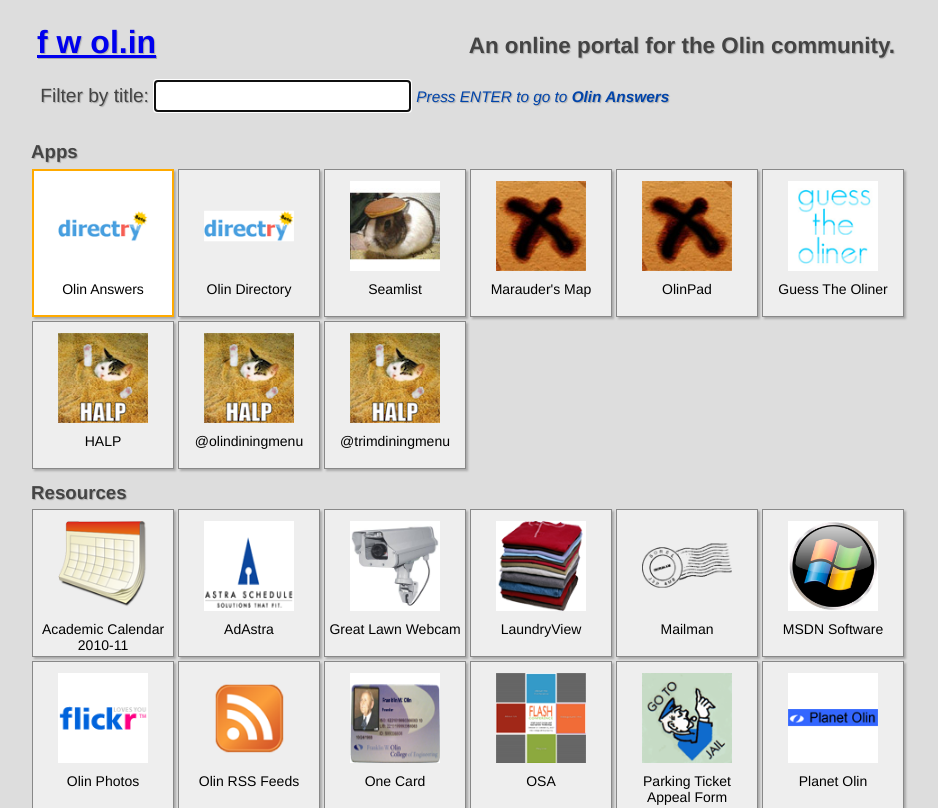
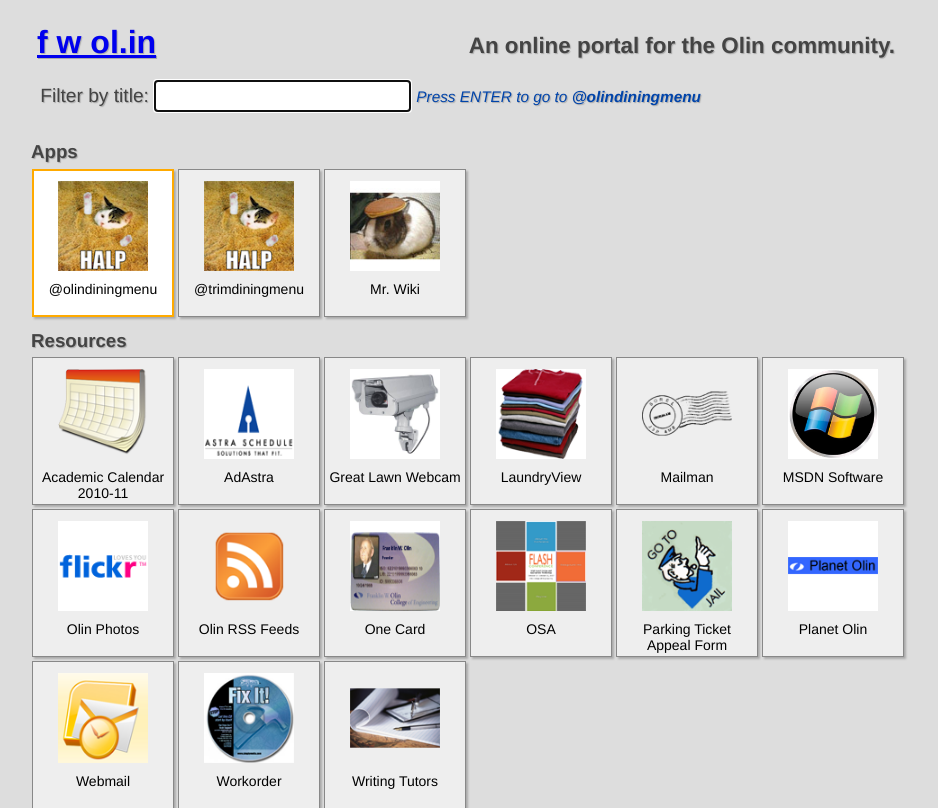
Before and after one commit to olin/fwolin, a Python web app: template templates/index.html in a window 1280 px wide. Shown: the top 808 px of the page, without its empty margins (174-1112 px from the left). Run offline with Jinja, Linux system fonts and the light colour scheme; the template is opened without the code that fills it, so the values that code supplies are empty; some libraries are stand-ins or nearby versions.

Commit message:
Update Cory's commits

```diff
--- a/templates/index.html
+++ b/templates/index.html
@@ -113,6 +113,10 @@
 <div id="app-list">
 
 <h2>Apps</h2>
+<p><a href="https://twitter.com/olindiningmenu" title="@olindiningmenu" target="_parent"><img src="images/halp.png"> @olindiningmenu</a></a>
+<p><a href="https://twitter.com/trimdiningmenu" title="@trimdiningmenu" target="_parent"><img src="images/halp.png"> @trimdiningmenu</a></a>
+<p><a href="http://mrwiki.olin.edu" title="Mr. Wiki" target="_parent"><img src="images/mrwiki.jpg"> Mr. Wiki</a></a>
+<!--
 <p><a href="http://answers.fwol.in/" title="Olin Answers" target="_parent"><img src="images/directry.png"> Olin Answers</a></a>
 <p><a href="http://directory.fwol.in/" title="Directory" target="_parent"><img src="images/directry.png"> Olin Directory</a></a>
 <p><a href="http://seamlist.fwol.in" title="Seamlist" target="_parent"><img src="images/mrwiki.jpg"> Seamlist</a></a>
@@ -120,9 +124,7 @@
 <p><a href="http://pad.fwol.in" title="OlinPad" target="_parent"><img src="images/map.jpg"> OlinPad</a></a>
 <p><a href="http://guesstheoliner.fwol.in" title="Guess the Oliner" target="_parent"><img src="images/guesstheoliner.png"> Guess The Oliner</a></a>
 <p><a href="http://halp.fwol.in/" title="HALP" target="_parent"><img src="images/halp.png"> HALP</a></a>
-<p><a href="https://twitter.com/olindiningmenu" title="@olindiningmenu" target="_parent"><img src="images/halp.png"> @olindiningmenu</a></a>
-<p><a href="https://twitter.com/trimdiningmenu" title="@trimdiningmenu" target="_parent"><img src="images/halp.png"> @trimdiningmenu</a></a>
-<!--<p><a href="http://mrwiki.olin.edu" title="Mr. Wiki" target="_parent"><img src="images/mrwiki.jpg"> Mr. Wiki</a></a> -->
+-->
 
 <h2>Resources</h2>
 <p><a href="http://www.olin.edu/student_life/calendars/calendar2010-11.aspx" title="Academic Calendar 2010-2011" target="_parent"><img src="images/academiccalendar.png"> Academic Calendar 2010-11</a></a>
@@ -135,10 +137,10 @@
 <p><a href="http://feeds.olin.edu" title="Olin RSS Feeds" target="_parent"><img src="images/feeds.png"> Olin RSS Feeds</a></a>
 <p><a href="http://onecard.olin.edu" title="One Card" target="_parent"><img src="images/onecard.png"> One Card</a></a>
 <p><a href="http://awesome.olin.edu" title="OSA" target="_parent"><img src="images/osa.png"> OSA</a></a>
-<p><a href="http://www3.babson.edu/offices/public_safety/forms_regulations/parking_appeal.cfm" title="Parking Ticket Appeal Form" target="_parent"><img src="images/parkingticket.png"> Parking Ticket Appeal Form</a></a>
+<p><a href="www.babson.edu/offices-services/public-safety/parking/Pages/parking-violation-appeal.aspx" title="Parking Ticket Appeal Form" target="_parent"><img src="images/parkingticket.png"> Parking Ticket Appeal Form</a></a>
 <p><a href="http://www.planetolin.com" title="Planet Olin" target="_parent"><img src="images/planetolin.png"> Planet Olin</a></a>
 <p><a href="https://webmail.olin.edu/" title="Webmail" target="_parent"><img src="images/webmail.png"> Webmail</a></a>
-<p><a href="http://isisweb.olin.edu" title="Workorder" target="_parent"><img src="images/workorder.png"> Workorder</a></a>
+<p><a href="http://workorders.olin.edu" title="Workorder" target="_parent"><img src="images/workorder.png"> Workorder</a></a>
 <p><a href="http://ahs.olin.edu/ahswiki/WritingTutorPage" title="Writing Tutors" target="_parent"><img src="images/writingtutors.png"> Writing Tutors</a></a>
 
 <h2>Portals</h2>
```
